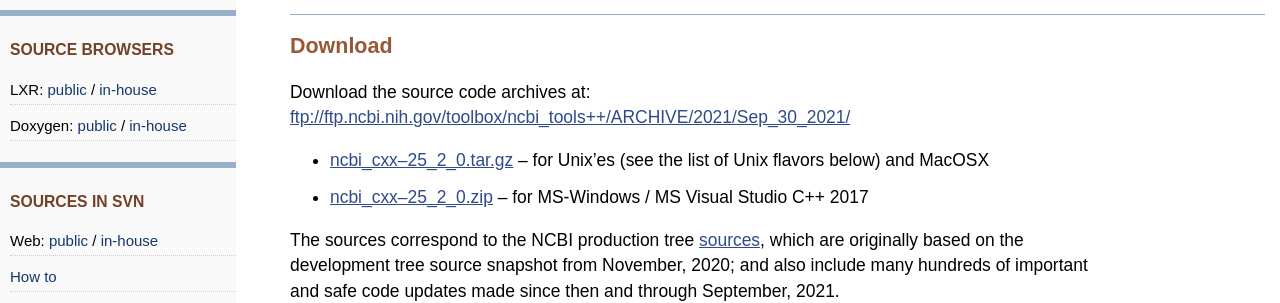
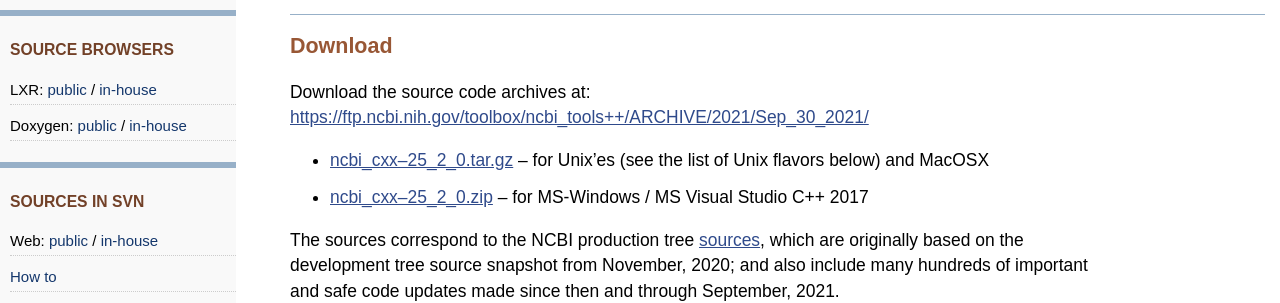
Before and after one commit to ncbi/cxx-toolkit, a Jekyll site: the page built from pages/release_notes.md, in a window 1280 px wide and 900 px high, scrolled down 743 px. Shown: the part 153-456 px from the top of the window. Built offline with Jekyll 4.4.1, drawn with Linux system fonts in a browser that asks for light colours; some of the changed lines change nothing that is shown.

Commit message:
Download:  use https:// instead of ftp://

```diff
--- a/pages/release_notes.md
+++ b/pages/release_notes.md
@@ -46,11 +46,11 @@
 Download
 -----------------------------------
 
-Download the source code archives at: <ftp://ftp.ncbi.nih.gov/toolbox/ncbi_tools++/ARCHIVE/2021/Sep_30_2021/>
+Download the source code archives at: <https://ftp.ncbi.nih.gov/toolbox/ncbi_tools++/ARCHIVE/2021/Sep_30_2021/>
 
--   [ncbi\_cxx--25\_2\_0.tar.gz](ftp://ftp.ncbi.nih.gov/toolbox/ncbi_tools++/ARCHIVE/2021/Sep_30_2021/ncbi_cxx--25_2_0.tar.gz) -- for Unix'es (see the list of Unix flavors below) and MacOSX
+-   [ncbi\_cxx--25\_2\_0.tar.gz](https://ftp.ncbi.nih.gov/toolbox/ncbi_tools++/ARCHIVE/2021/Sep_30_2021/ncbi_cxx--25_2_0.tar.gz) -- for Unix'es (see the list of Unix flavors below) and MacOSX
 
--   [ncbi\_cxx--25\_2\_0.zip](ftp://ftp.ncbi.nih.gov/toolbox/ncbi_tools++/ARCHIVE/2021/Sep_30_2021/ncbi_cxx--25_2_0.zip) -- for MS-Windows / MS Visual Studio C++ 2017
+-   [ncbi\_cxx--25\_2\_0.zip](https://ftp.ncbi.nih.gov/toolbox/ncbi_tools++/ARCHIVE/2021/Sep_30_2021/ncbi_cxx--25_2_0.zip) -- for MS-Windows / MS Visual Studio C++ 2017
 
 The sources correspond to the NCBI production tree [sources](https://ncbi.github.io/cxx-toolkit/pages/ch_getcode_svn#ch_getcode_svn.chkout_production_tree), which are originally based on the development tree source snapshot from November, 2020; and also include many hundreds of important and safe code updates made since then and through September, 2021.
 
```
